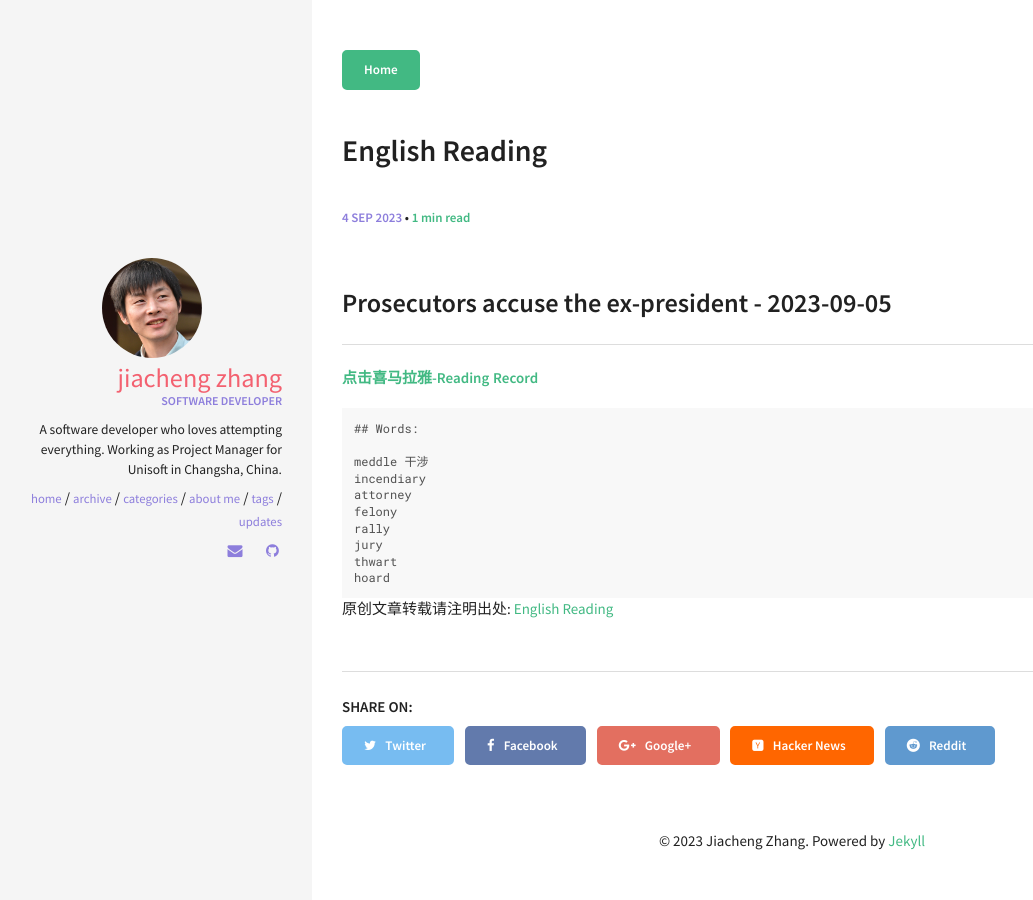
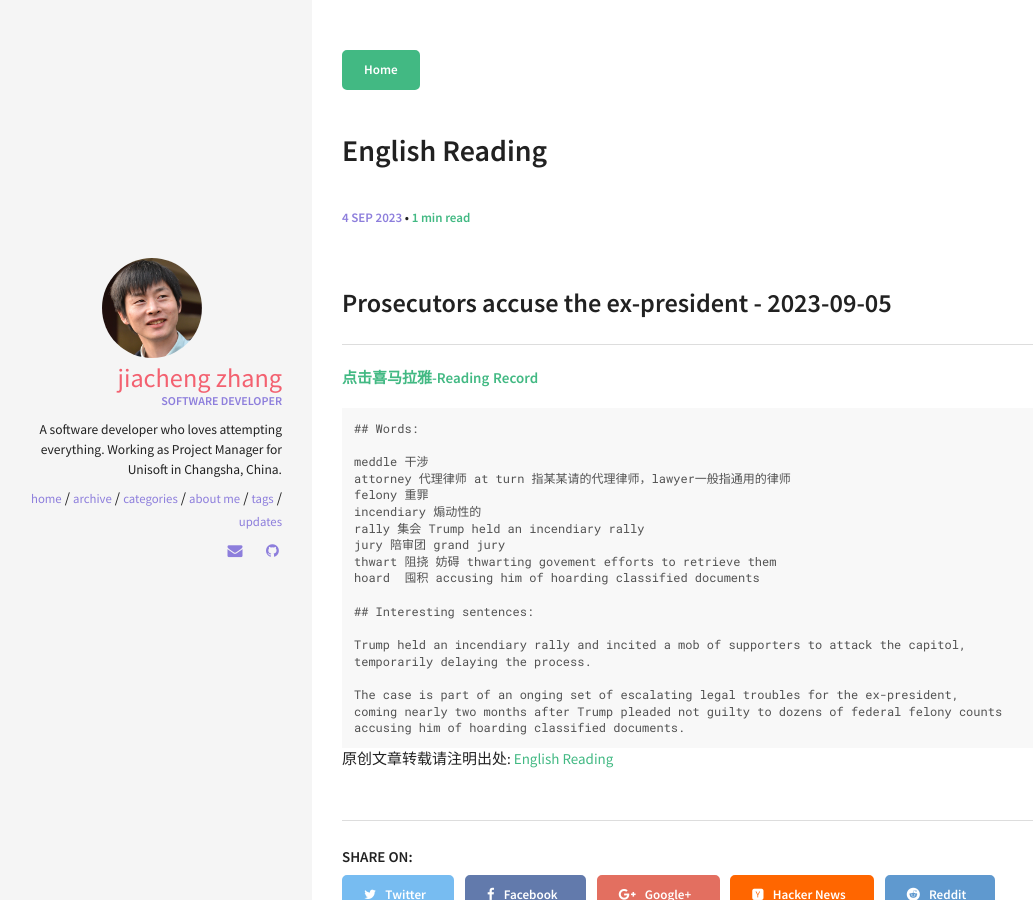
Before and after one commit to zhangjiacheng/zhangjiacheng.github.io, a Jekyll site: the page built from _posts/2023-09-05-EnglishReadingJC001.md, in a window 1280 px wide. Shown: the whole page, without its empty margins (8-1041 px from the left). Built offline with Jekyll 4.4.1, drawn with Linux system fonts in a browser that asks for light colours.

Commit message:
reading English adjustment 3

```diff
--- a/_posts/2023-09-05-EnglishReadingJC001.md
+++ b/_posts/2023-09-05-EnglishReadingJC001.md
@@ -13,10 +13,19 @@ tag: English Reading
     ## Words:
 
     meddle 干涉
-    incendiary
-    attorney
-    felony
-    rally
-    jury
-    thwart
-    hoard
+    attorney 代理律师 at turn 指某某请的代理律师，lawyer一般指通用的律师
+    felony 重罪
+    incendiary 煽动性的
+    rally 集会 Trump held an incendiary rally
+    jury 陪审团 grand jury
+    thwart 阻挠 妨碍 thwarting govement efforts to retrieve them
+    hoard  囤积 accusing him of hoarding classified documents
+
+    ## Interesting sentences:
+
+    Trump held an incendiary rally and incited a mob of supporters to attack the capitol,
+    temporarily delaying the process.
+
+    The case is part of an onging set of escalating legal troubles for the ex-president,
+    coming nearly two months after Trump pleaded not guilty to dozens of federal felony counts
+    accusing him of hoarding classified documents.
```
